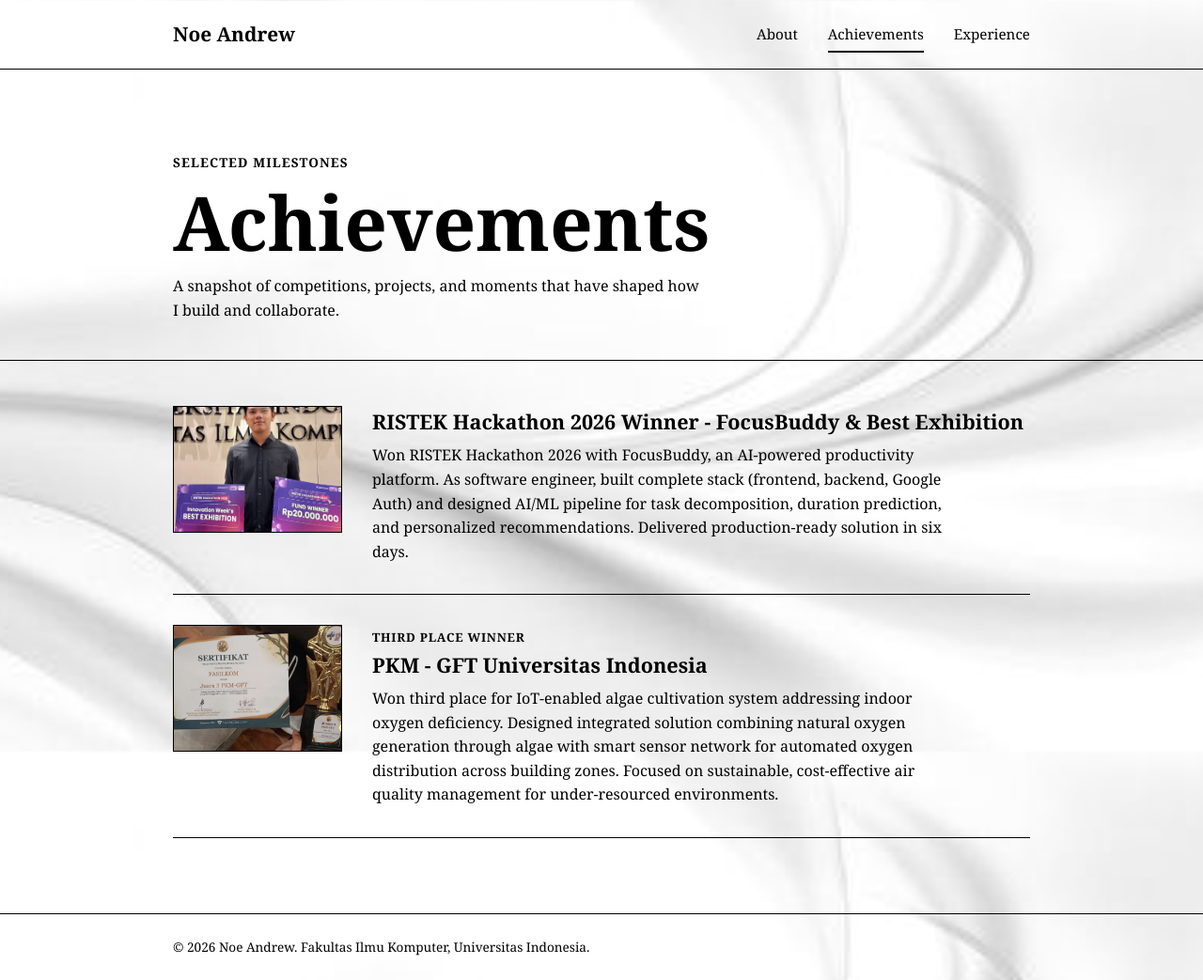
After one commit to noeandrew-jm/myportofolio, a Django app: page /achievements/ in a window 1280 px wide. The commit adds this page. Shown: the whole page at 94% size. Run offline with Django 5.2, Linux system fonts and the light colour scheme.

Commit message:
feat: complete task 1

```diff
--- a/portofolio/urls.py
+++ b/portofolio/urls.py
@@ -17,9 +17,11 @@ Including another URLconf
 from django.contrib import admin
 from django.urls import path
 
-from portofolio.views import landing_page
+from portofolio.views import achievements_page, experience_page, landing_page
 
 urlpatterns = [
     path('admin/', admin.site.urls),
     path('', landing_page, name='landing_page'),
+    path('achievements/', achievements_page, name='achievements'),
+    path('experience/', experience_page, name='experience'),
 ]
--- a/portofolio/views.py
+++ b/portofolio/views.py
@@ -3,3 +3,11 @@ from django.shortcuts import render
 
 def landing_page(request):
     return render(request, "index.html")
+
+
+def achievements_page(request):
+    return render(request, "achievements.html")
+
+
+def experience_page(request):
+    return render(request, "experience.html")
--- a/requirements.txt
+++ b/requirements.txt
@@ -1,4 +1,4 @@
-django~=5.1.0
+django~=6.0
 gunicorn
 psycopg2-binary
 python-dotenv
--- a/static/css/style.css
+++ b/static/css/style.css
@@ -4,25 +4,35 @@
     box-sizing: border-box;
 }
 
+@font-face {
+    font-family: "Vogue";
+    src: local("Vogue"), local("Vogue-Regular");
+    font-display: swap;
+}
+
 :root {
-    --ink: #1c1917;
-    --paper: #faf6f0;
-    --accent: #d95d39;
-    --accent-dark: #a8442a;
-    --line: #e3d9c9;
-    --text-muted: #6b6459;
+    --ink: #000000;
+    --paper: #000000;
+    --accent: #000000;
+    --accent-dark: #000000;
+    --line: #000000;
+    --text-muted: #000000;
     --radius: 4px;
 }
 
 body {
-    font-family: -apple-system, "Segoe UI", Roboto, Helvetica, Arial, sans-serif;
+    font-family: "Vogue", Georgia, serif;
     color: var(--ink);
-    background-color: var(--paper);
+    background-image: url("../image/background.jpg");
+    background-position: center;
+    background-repeat: no-repeat;
+    background-size: cover;
+    background-attachment: fixed;
     line-height: 1.6;
 }
 
-h1, .brand {
-    font-family: "Space Grotesk", -apple-system, sans-serif;
+h1, h2, h3, .brand {
+    font-family: "Vogue", Georgia, serif;
 }
 
 .container {
@@ -58,6 +68,24 @@ h1, .brand {
     color: var(--ink);
     text-decoration: none;
     font-size: 0.95rem;
+    position: relative;
+}
+
+.site-header nav a::after {
+    content: "";
+    position: absolute;
+    left: 0;
+    right: 0;
+    bottom: -0.45rem;
+    height: 2px;
+    background-color: var(--accent);
+    transform: scaleX(0);
+    transition: transform 0.2s ease;
+}
+
+.site-header nav a:hover::after,
+.site-header nav a.active::after {
+    transform: scaleX(1);
 }
 
 .hero {
@@ -176,7 +247,92 @@ h1, .brand {
     border-top: 1px solid var(--line);
 }
 
+.page-intro {
+    padding: 4.5rem 0 2.5rem;
+    border-bottom: 1px solid var(--line);
+}
+
+.page-intro h1 {
+    font-size: clamp(2.75rem, 7vw, 5rem);
+    line-height: 1;
+}
+
+.page-intro p {
+    color: var(--text-muted);
+    max-width: 560px;
+    margin-top: 1rem;
+}
+
+.content-list {
+    display: grid;
+    gap: 0;
+    padding-top: 1rem;
+    padding-bottom: 5rem;
+}
+
+.content-item {
+    display: grid;
+    grid-template-columns: 180px 1fr;
+    gap: 2rem;
+    padding: 2rem 0;
+    border-bottom: 1px solid var(--line);
+}
+
+.achievement-image {
+    width: 100%;
+    aspect-ratio: 4 / 3;
+    object-fit: cover;
+    border: 1px solid var(--ink);
+}
+
+.experience-image {
+    width: 100%;
+    aspect-ratio: 16 / 9;
+    object-fit: contain;
+    border: 1px solid var(--ink);
+    background-color: var(--line);
+}
+
+.content-item time,
+.content-item-label {
+    color: var(--accent-dark);
+    font-size: 0.8rem;
+    font-weight: 700;
+    letter-spacing: 0.06em;
+    text-transform: uppercase;
+}
+
+.content-item h2 {
+    font-family: "Vogue", Georgia, serif;
+    font-size: 1.35rem;
+    margin-bottom: 0.35rem;
+}
+
+.content-item p {
+    color: var(--text-muted);
+    max-width: 620px;
+}
+
 @media (max-width: 600px) {
+    .site-header .container {
+        padding: 1rem;
+    }
+
+    .brand {
+        font-size: 1rem;
+        line-height: 1.1;
+    }
+
+    .site-header nav {
+        gap: 0.75rem;
+        margin-left: 0.75rem;
+    }
+
+    .site-header nav a {
+        font-size: 0.7rem;
+        white-space: nowrap;
+    }
+
     .hero-grid {
         grid-template-columns: 1fr;
         grid-template-areas:
--- /dev/null
+++ b/templates/achievements.html
@@ -0,0 +1,55 @@
+<!DOCTYPE html>
+<html lang="en">
+<head>
+    <meta charset="UTF-8">
+    <meta name="viewport" content="width=device-width, initial-scale=1.0">
+    <title>Achievements - Noe Andrew</title>
+    <link rel="preconnect" href="https://fonts.googleapis.com">
+    <link rel="preconnect" href="https://fonts.gstatic.com" crossorigin>
+    <link href="https://fonts.googleapis.com/css2?family=Space+Grotesk:wght@500;700&display=swap" rel="stylesheet">
+    <link rel="stylesheet" href="/static/css/style.css">
+</head>
+<body>
+    <header class="site-header">
+        <div class="container">
+            <a href="/" class="brand">Noe Andrew</a>
+            <nav>
+                <a href="/">About</a>
+                <a class="active" href="/achievements/">Achievements</a>
+                <a href="/experience/">Experience</a>
+            </nav>
+        </div>
+    </header>
+    <main>
+        <section class="page-intro">
+            <div class="container">
+                <p class="hero-kicker">Selected milestones</p>
+                <h1>Achievements</h1>
+                <p>A snapshot of competitions, projects, and moments that have shaped how I build and collaborate.</p>
+            </div>
+        </section>
+        <section class="container content-list">
+            <article class="content-item">
+                <img class="achievement-image" src="/static/image/RISTEK%20HACKATHON.jpeg" alt="RISTEK Hackathon 2026">
+                <div>
+                    <h2>RISTEK Hackathon 2026 Winner - FocusBuddy &amp; Best Exhibition</h2>
+                    <p>Won RISTEK Hackathon 2026 with FocusBuddy, an AI-powered productivity platform. As software engineer, built complete stack (frontend, backend, Google Auth) and designed AI/ML pipeline for task decomposition, duration prediction, and personalized recommendations. Delivered production-ready solution in six days.</p>
+                </div>
+            </article>
+            <article class="content-item">
+                <img class="achievement-image" src="/static/image/PKM.jpeg" alt="PKM GFT Universitas Indonesia">
+                <div>
+                    <span class="content-item-label">Third Place Winner</span>
+                    <h2>PKM - GFT Universitas Indonesia</h2>
+                    <p>Won third place for IoT-enabled algae cultivation system addressing indoor oxygen deficiency. Designed integrated solution combining natural oxygen generation through algae with smart sensor network for automated oxygen distribution across building zones. Focused on sustainable, cost-effective air quality management for under-resourced environments.</p>
+                </div>
+            </article>
+        </section>
+    </main>
+    <footer class="site-footer">
+        <div class="container">
+            <p>&copy; 2026 Noe Andrew. Fakultas Ilmu Komputer, Universitas Indonesia.</p>
+        </div>
+    </footer>
+</body>
+</html>
```
Also changed, not shown: other parts of static/css/style.css (+59 -3 lines), templates/experience.html (added, +54 -0 lines), templates/index.html (+31 -4 lines), README.md, static/image/PKM.jpeg (added), static/image/RISTEK HACKATHON.jpeg (added), static/image/background.jpg (added), static/image/ddp0.jpg (added), static/image/focusbud.jpg (added).
